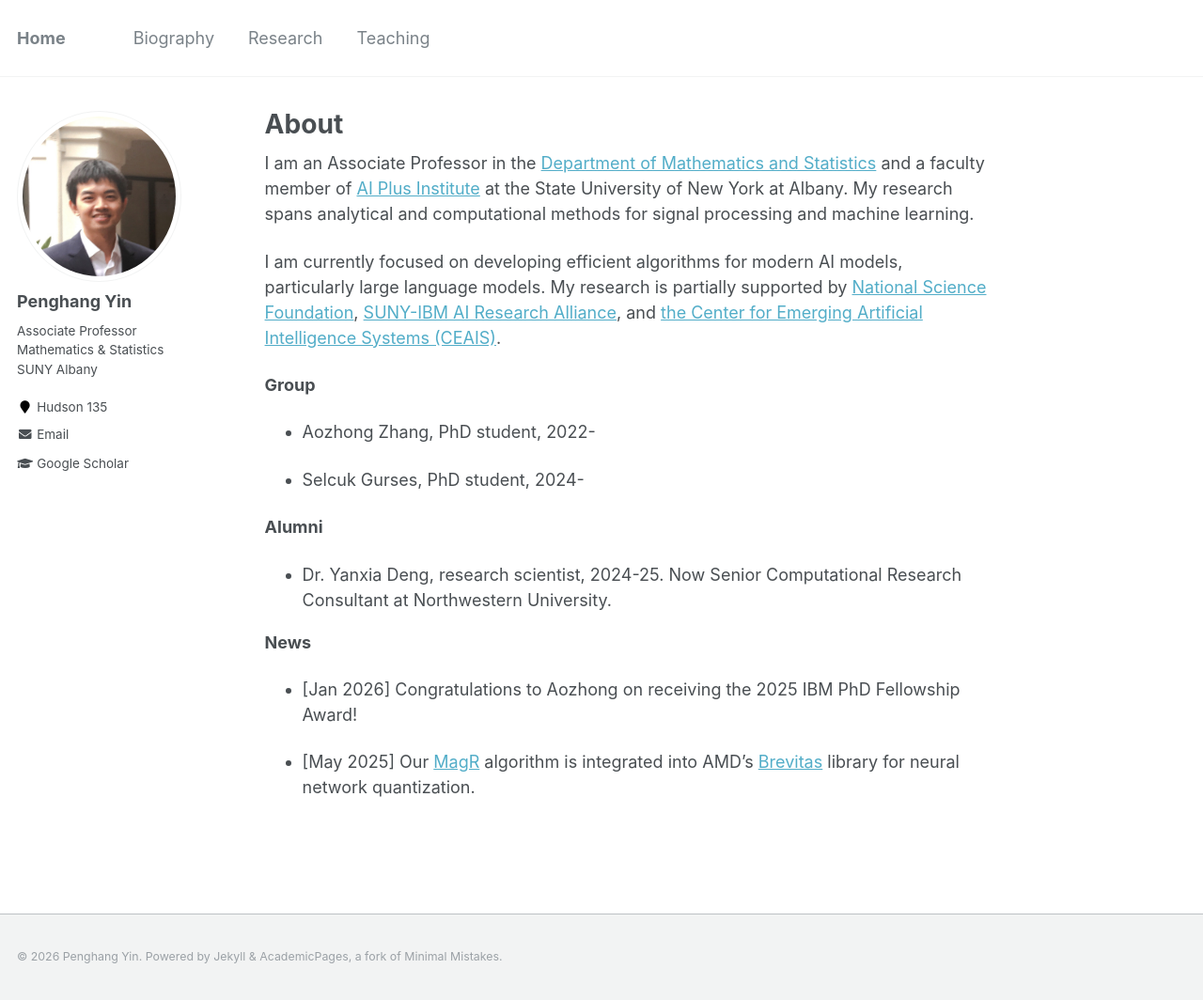
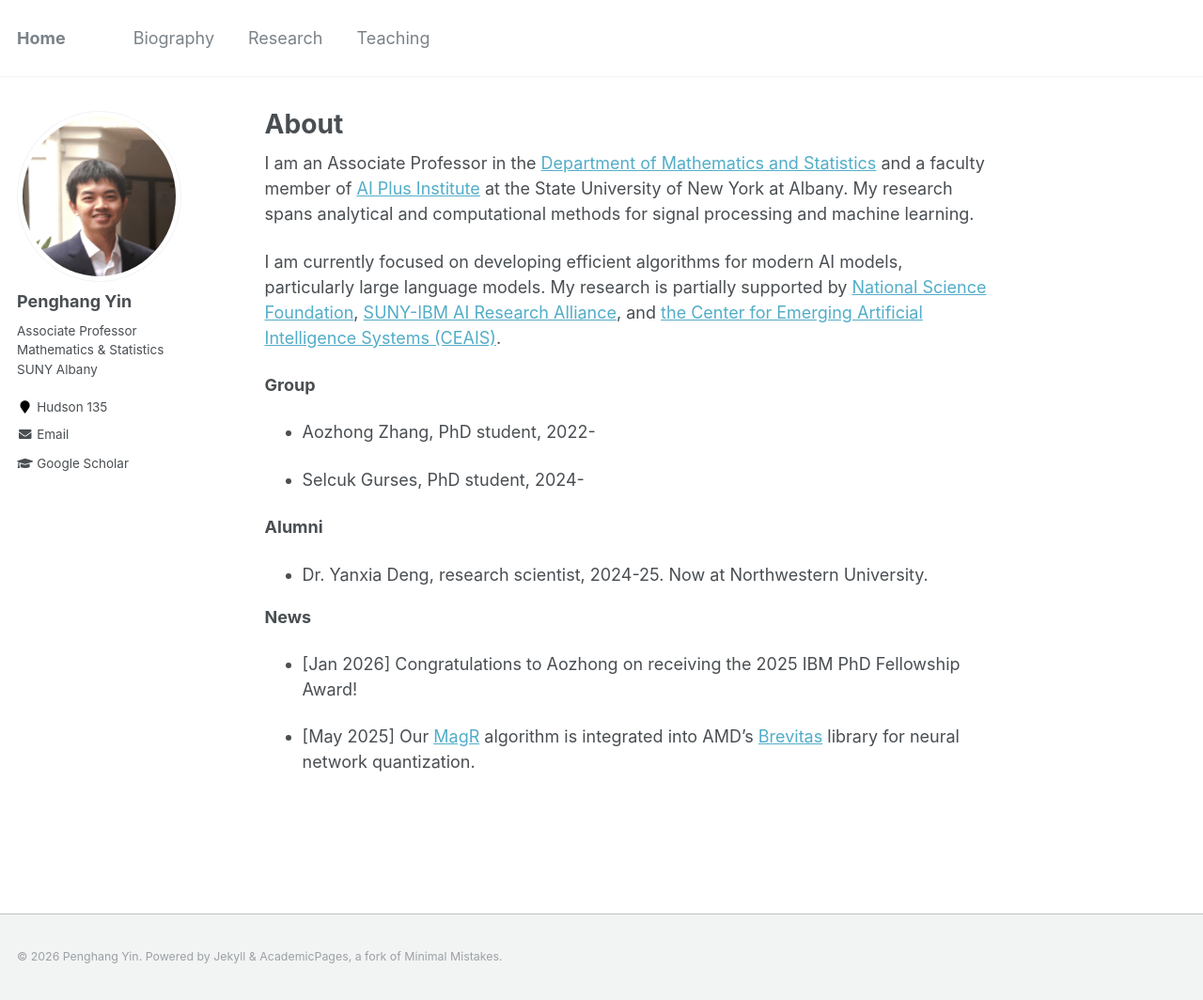
Before and after one commit to yin-penghang/yin-penghang.github.io, a Jekyll site: the page built from _pages/about.md, in a window 1280 px wide and 1064 px high. Shown: the whole window at 94% size. Built offline with Jekyll 4.4.1, drawn with Linux system fonts in a browser that asks for light colours.

Commit message:
Update about.md

```diff
--- a/_pages/about.md
+++ b/_pages/about.md
@@ -19,7 +19,7 @@ I am currently focused on developing efficient algorithms for modern AI models,
 
 **Alumni**
 
-- Dr. Yanxia Deng, research scientist, 2024-25. Now Senior Computational Research Consultant at Northwestern University.
+- Dr. Yanxia Deng, research scientist, 2024-25. Now at Northwestern University.
 
 **News**
 
```
